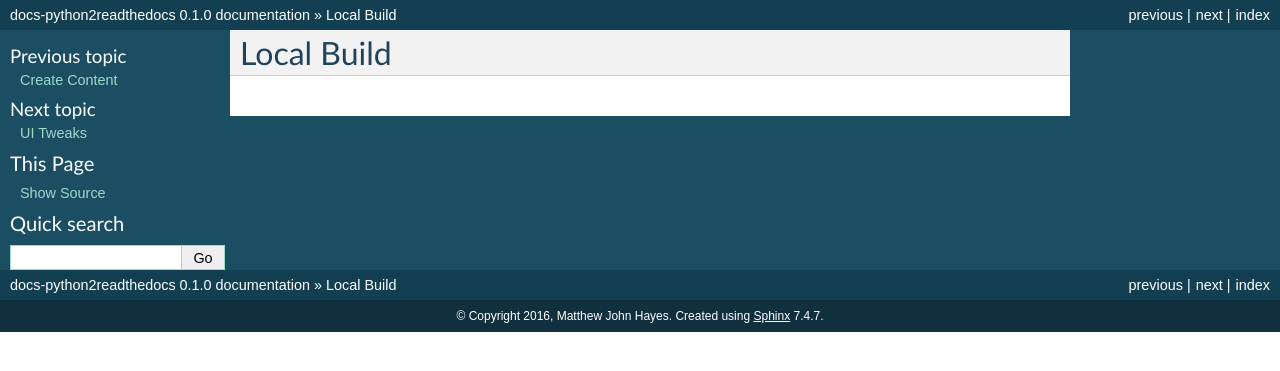
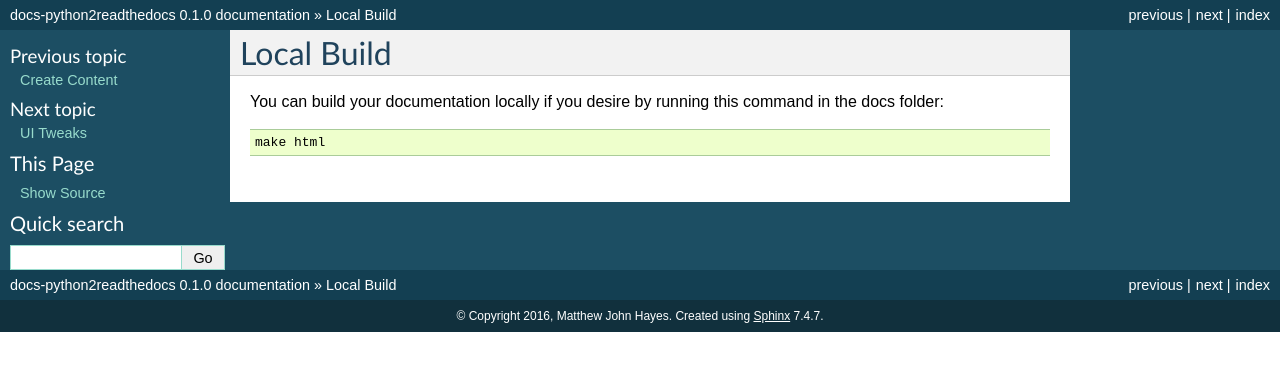
Before and after one commit to mattjhayes/docs-python2readthedocs, a Sphinx documentation site: the page built from docs/source/localbuild.rst, in a window 1280 px wide. Shown: the top 371 px of the page. Built offline with Sphinx 7.4.7, drawn with Linux system fonts in a browser that asks for light colours.

Commit message:
Minor updates with lots of TBDs

```diff
--- a/docs/source/index.rst
+++ b/docs/source/index.rst
@@ -23,6 +23,7 @@ Contents:
    ui-tweaks
    readthedocs
    modules
+   troubleshooting
    acknowledgements
 
 Indices and tables
--- a/docs/source/localbuild.rst
+++ b/docs/source/localbuild.rst
@@ -1,3 +1,10 @@
 ###########
 Local Build
 ###########
+
+You can build your documentation locally if you desire by running this
+command in the docs folder:
+
+.. code-block:: text
+
+  make html
--- /dev/null
+++ b/docs/source/troubleshooting.rst
@@ -0,0 +1,5 @@
+###############
+Troubleshooting
+###############
+
+TBD
```
Also changed, not shown: docs/source/create-content.rst (+15 -2 lines).
